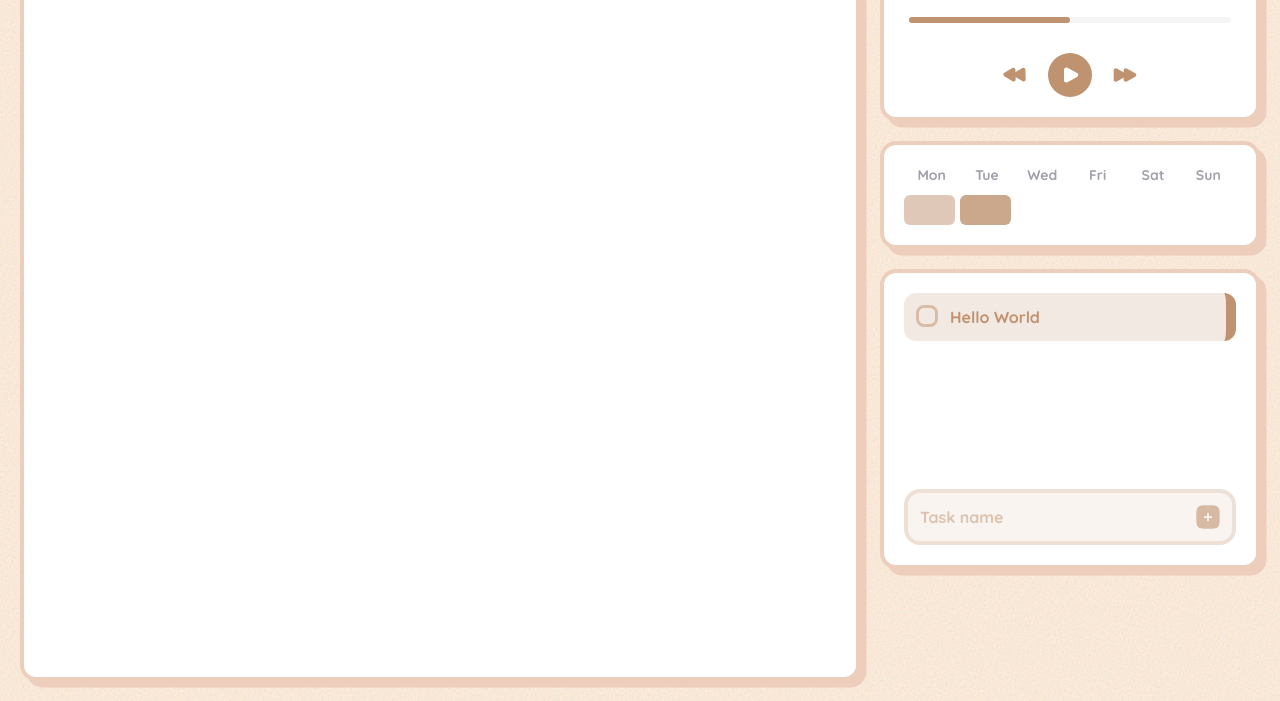
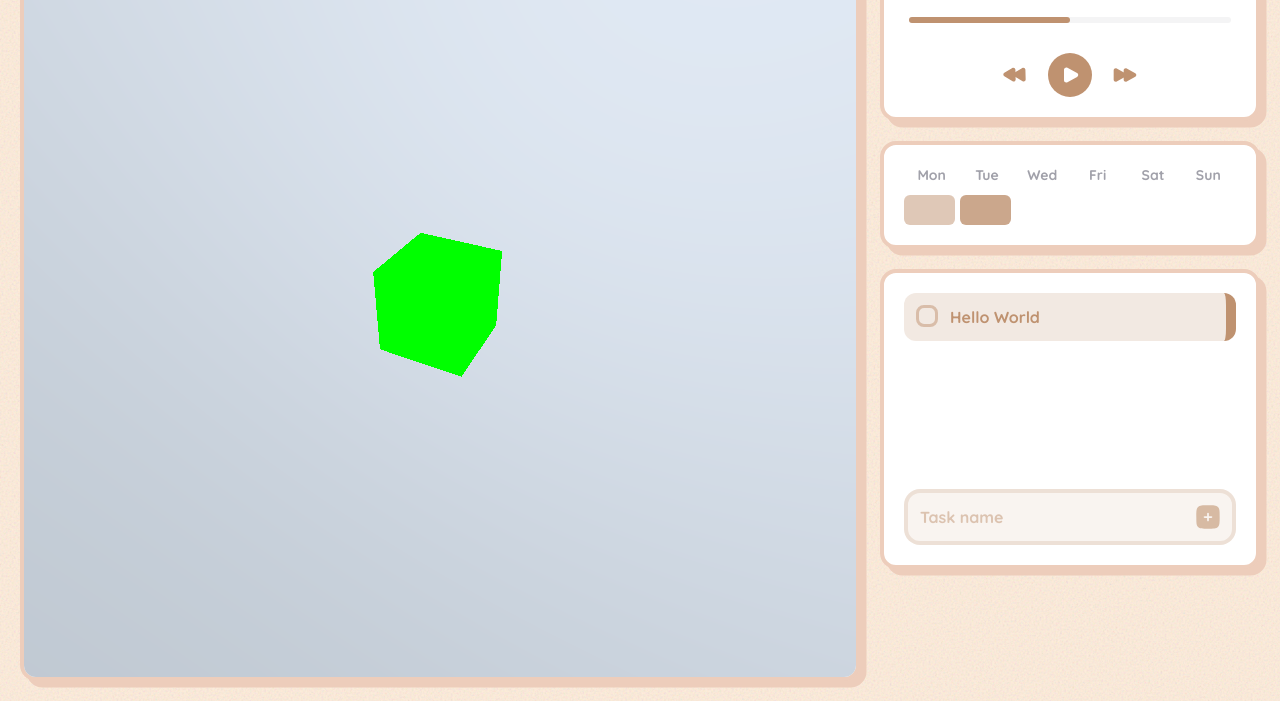
Before and after one commit to zhuravkovigor/pomocozy, a website built with Vite: page index.html in a window 1280 px wide. Shown: the part 99-800 px from the top of the page. Built offline with nearby package versions, Linux system fonts and the light colour scheme; animation ran at ten frames a second.

Commit message:
added three js and move via keyboard

```diff
--- a/index.html
+++ b/index.html
@@ -16,10 +16,9 @@
   <body class="font-[Quicksand] bg-body text-zinc-400">
     <div class="gap-[20px] p-[20px] grid grid-cols-[1fr,380px] app">
       <div
-        class="bg-white shadow-widget border-4 border-[#EDCDBB] text-accent p-4 text-4xl font-[800] min-h-[calc(100vh-40px)] rounded-2xl"
-      >
-        Hi
-      </div>
+        id="game"
+        class="bg-white shadow-widget border-4 border-[#EDCDBB] text-accent overflow-hidden text-4xl font-[800] min-h-[calc(100vh-40px)] rounded-2xl"
+      ></div>
 
       <div class="flex flex-col gap-[20px]">
         <div
--- a/src/main.js
+++ b/src/main.js
@@ -1,4 +1,111 @@
-import Alpine from "alpinejs";
+import * as THREE from "three";
+import { OrbitControls } from "three/examples/jsm/controls/OrbitControls.js";
+import { Sky } from "three/examples/jsm/objects/Sky.js";
 
-window.Alpine = Alpine;
-Alpine.start();
+// Get the game container
+const gameContainer = document.getElementById("game");
+const width = gameContainer.clientWidth;
+const height = gameContainer.clientHeight;
+
+// Create the scene
+const scene = new THREE.Scene();
+
+// Create a camera
+const camera = new THREE.PerspectiveCamera(75, width / height, 0.1, 1000);
+
+// Create a renderer
+const renderer = new THREE.WebGLRenderer();
+renderer.setSize(width, height);
+gameContainer.appendChild(renderer.domElement);
+
+// Add a cube to the scene
+const geometry = new THREE.BoxGeometry();
+const material = new THREE.MeshBasicMaterial({ color: 0x00ff00 });
+const cube = new THREE.Mesh(geometry, material);
+scene.add(cube);
+
+// Position the camera on top of the cube and slightly change its position by x
+camera.position.set(
+  cube.position.x + 2,
+  cube.position.y + 3,
+  cube.position.z + 4
+);
+camera.lookAt(cube.position);
+
+// Add orbit controls
+const controls = new OrbitControls(camera, renderer.domElement);
+controls.enableRotate = false; // Disable rotation
+controls.enableZoom = false; // Disable zoom
+controls.enablePan = false; // Disable panning
+
+// Add a sky
+const sky = new Sky();
+sky.scale.setScalar(450000);
+scene.add(sky);
+
+const skyUniforms = sky.material.uniforms;
+skyUniforms["turbidity"].value = 20;
+skyUniforms["rayleigh"].value = 2;
+skyUniforms["mieCoefficient"].value = 0.005;
+skyUniforms["mieDirectionalG"].value = 1;
+
+const sun = new THREE.Vector3();
+const phi = THREE.MathUtils.degToRad(90 - 10);
+const theta = THREE.MathUtils.degToRad(180);
+sun.setFromSphericalCoords(1, phi, theta);
+skyUniforms["sunPosition"].value.copy(sun);
+
+// Keyboard controls
+const keys = {
+  ArrowUp: false,
+  ArrowDown: false,
+  ArrowLeft: false,
+  ArrowRight: false,
+};
+
+// Event listeners for keyboard controls
+window.addEventListener("keydown", (event) => {
+  if (event.key in keys) {
+    keys[event.key] = true;
+  }
+});
+
+window.addEventListener("keyup", (event) => {
+  if (event.key in keys) {
+    keys[event.key] = false;
+  }
+});
+
+// Animation loop
+function animate() {
+  requestAnimationFrame(animate);
+
+  // Update camera position based on keyboard input
+  if (keys.ArrowRight) {
+    camera.position.x += 0.1;
+  }
+  if (keys.ArrowLeft) {
+    camera.position.x -= 0.1;
+  }
+
+  if (keys.ArrowUp) {
+    camera.position.z -= 0.1;
+  }
+
+  if (keys.ArrowDown) {
+    camera.position.z += 0.1;
+  }
+
+  renderer.render(scene, camera);
+}
+
+animate();
+
+// Handle window resize
+window.addEventListener("resize", () => {
+  const width = gameContainer.clientWidth;
+  const height = gameContainer.clientHeight;
+  camera.aspect = width / height;
+  camera.updateProjectionMatrix();
+  renderer.setSize(width, height);
+});
```
